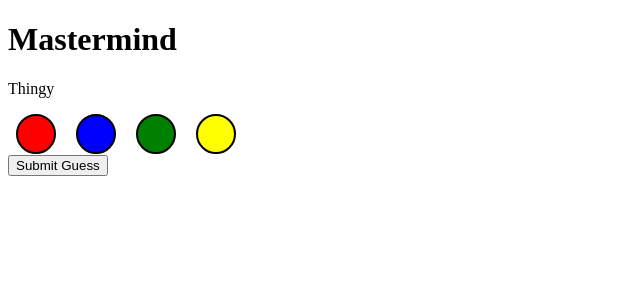
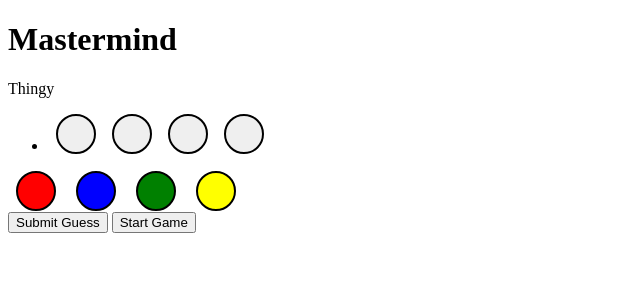
Before and after one commit to sydney-cole/mastermindsvelte, a SvelteKit app in the folder mastermind/: page / in a window 1280 px wide. Shown: the top 300 px of the page, without its empty margins (0-640 px from the left). Built offline with nearby package versions, Linux system fonts and the light colour scheme.

Commit message:
win state complete

```diff
--- a/mastermind/src/routes/game.svelte
+++ b/mastermind/src/routes/game.svelte
@@ -25,6 +25,7 @@ let answerKey = writable(['', '', '', '']);
 let guessArray = writable(Array.from({ length: 12 }, () => ['', '', '', '']));
 let currentRound = writable(['', '', '', '']);
 let colorIndex = writable(0);
+let gameState = writable("START"); //START, IN_PROGRESS, WON, LOST
 
 //check lose condition
 function gameLost(){
@@ -34,7 +35,7 @@ function gameLost(){
 //provide feedback
 function checkFeedback(){
     const answer = get(answerKey);
-    const guess = get(guessArray)[get(round)];
+    const guess = get(currentRound);
     let rightSpot = 0;
     let rightColor = 0;
     for (let i = 0; i < guess.length; i++) {
@@ -68,24 +69,31 @@ function submitGuess(){
     if (colorIdx < 3) return;
     const updatedGuesses = guesses.map((guess, i) => i === roundVal ? [...curr] : guess);
     guessArray.set(updatedGuesses);
+
+    let feedback = checkFeedback();
+    if (feedback[0] == 4) {
+        gameState.set('WON');
+    }
+    if (gameLost()) {
+        gameState.set('LOST');
+    }
+
     round.set(roundVal + 1);
     currentRound.set(['', '', '', '']);
     colorIndex.set(0);
-
-    let feedback = checkFeedback();
-    if (feedback[0] == 4) return 'game won!';
-    if (gameLost()) return 'game lost :('
     //add UI stuff here
 }
 
 //start game
 function start(){
+    gameState.set('IN_PROGRESS');
     const colors = ['red', 'blue', 'green', 'yellow'];
     round.set(0);
     guessArray.set(Array.from({ length: 12 }, () => ['', '', '', '']));
     currentRound.set(['', '', '', '']);
     colorIndex.set(0);
-    answerKey.set(Array.from({ length: 4 }, () => colors[Math.floor(Math.random() * colors.length)]));
+    answerKey.set(['red', 'red', 'red', 'red']);
+    //answerKey.set(Array.from({ length: 4 }, () => colors[Math.floor(Math.random() * colors.length)]));
 }
 
 </script>
@@ -98,6 +106,10 @@ function start(){
         {/each}
     </li>
     {/each}
+    <li>{#each $currentRound as selectedColor}
+            <button class="color-btn {selectedColor}"></button>
+        {/each}
+    </li>
     </ul>
 </div>
 <div>
@@ -107,6 +119,9 @@ function start(){
     <button class="color-btn yellow" on:click={() => setColor('yellow')}></button>
 </div>
 <button on:click={submitGuess}>Submit Guess</button>
+<button on:click={start}>Start Game</button>
+<p>{#if $gameState === 'WON'}You won!{/if}</p>
+<p>{#if $gameState === 'LOST'}You lost! The answer was {$answerKey.join(', ')}{/if}</p>
 
 <style>
 .color-btn {
```
Also changed, not shown: 1 other file (tests, documents, lock files or other folders).
